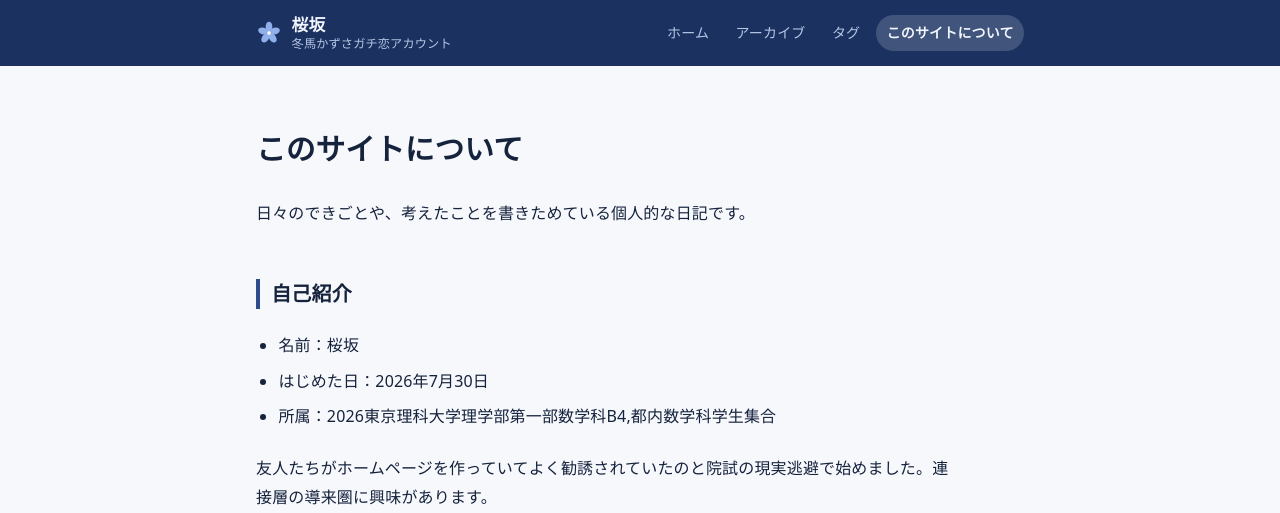
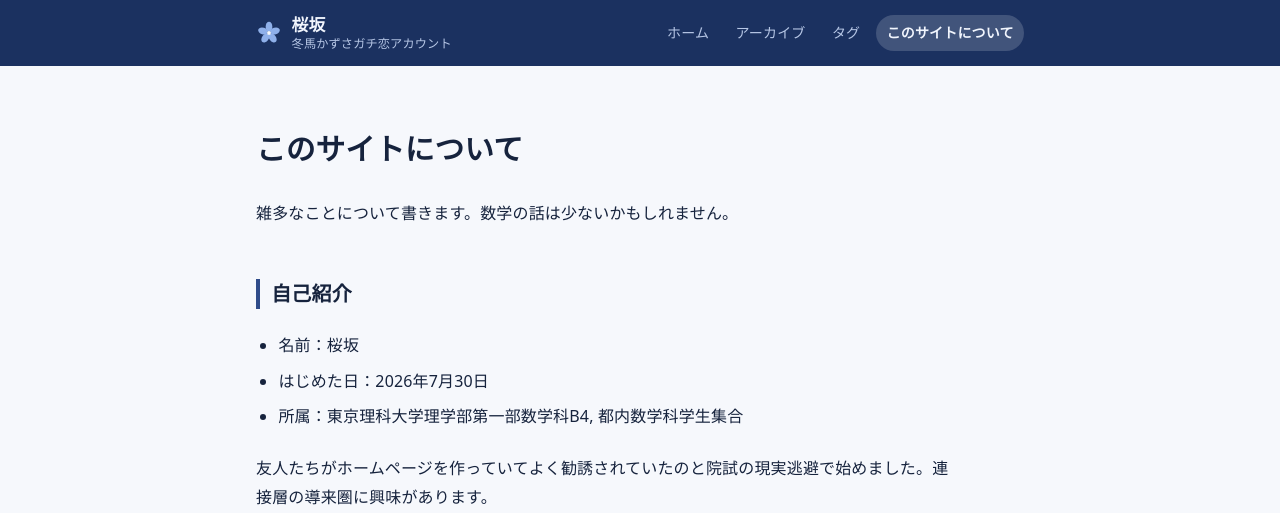
Before and after one commit to sakurazaka-math/sakurazaka-math.github.io, a Jekyll site: the page built from about.md, in a window 1280 px wide and 1256 px high. Shown: the top 513 px of the window. Built offline with Jekyll 4.4.1, drawn with Linux system fonts in a browser that asks for light colours.

Commit message:
Update about.md with corrected affiliation and description
Corrected the affiliation formatting and updated the description of the diary content.

```diff
--- a/about.md
+++ b/about.md
@@ -5,13 +5,13 @@ permalink: /about/
 description: このサイトと書いている人について。
 ---
 
-日々のできごとや、考えたことを書きためている個人的な日記です。
+雑多なことについて書きます。数学の話は少ないかもしれません。
 
 ## 自己紹介
 
 - 名前：桜坂
 - はじめた日：2026年7月30日
-- 所属：2026東京理科大学理学部第一部数学科B4,都内数学科学生集合
+- 所属：東京理科大学理学部第一部数学科B4, 都内数学科学生集合
 
 友人たちがホームページを作っていてよく勧誘されていたのと院試の現実逃避で始めました。連接層の導来圏に興味があります。
 
```
